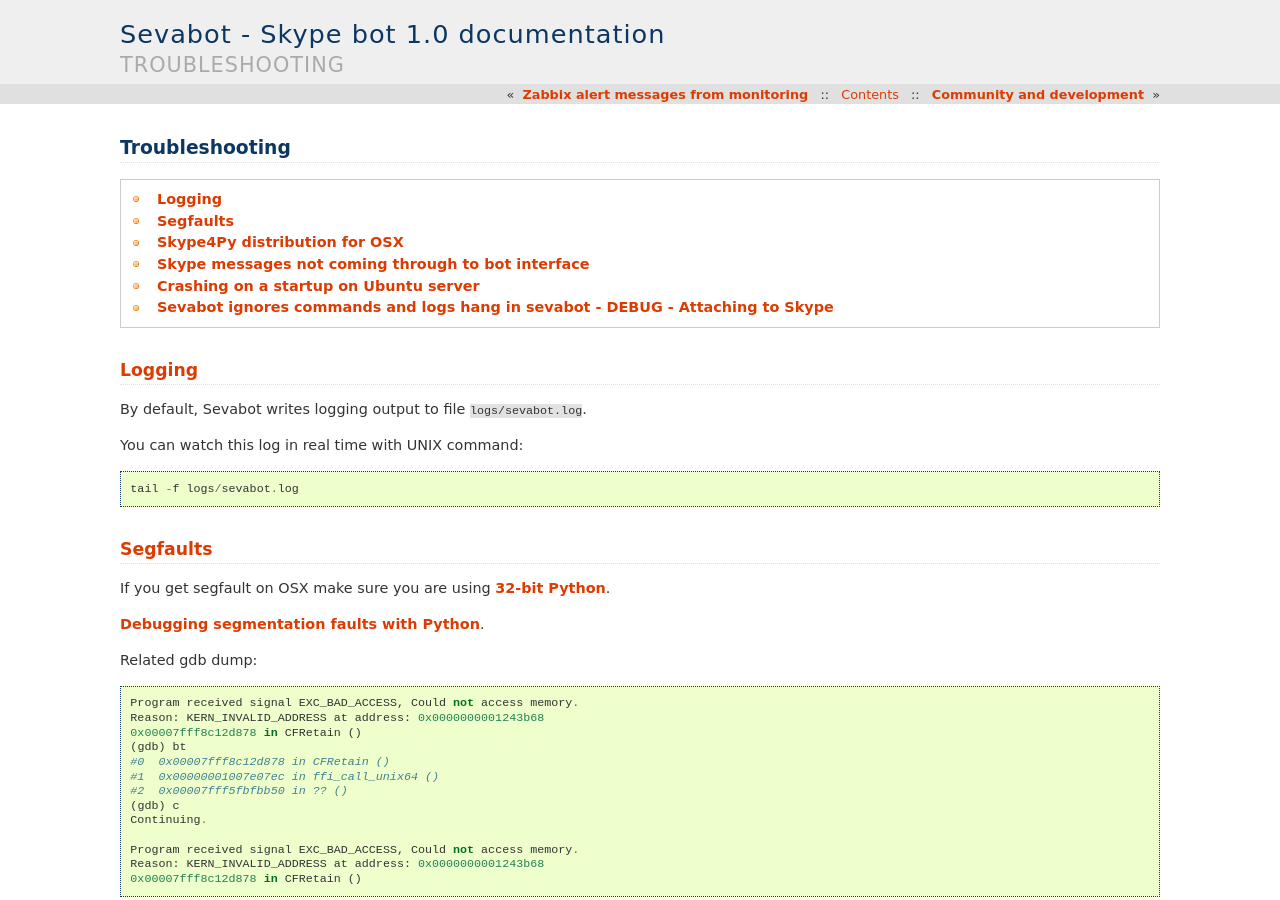
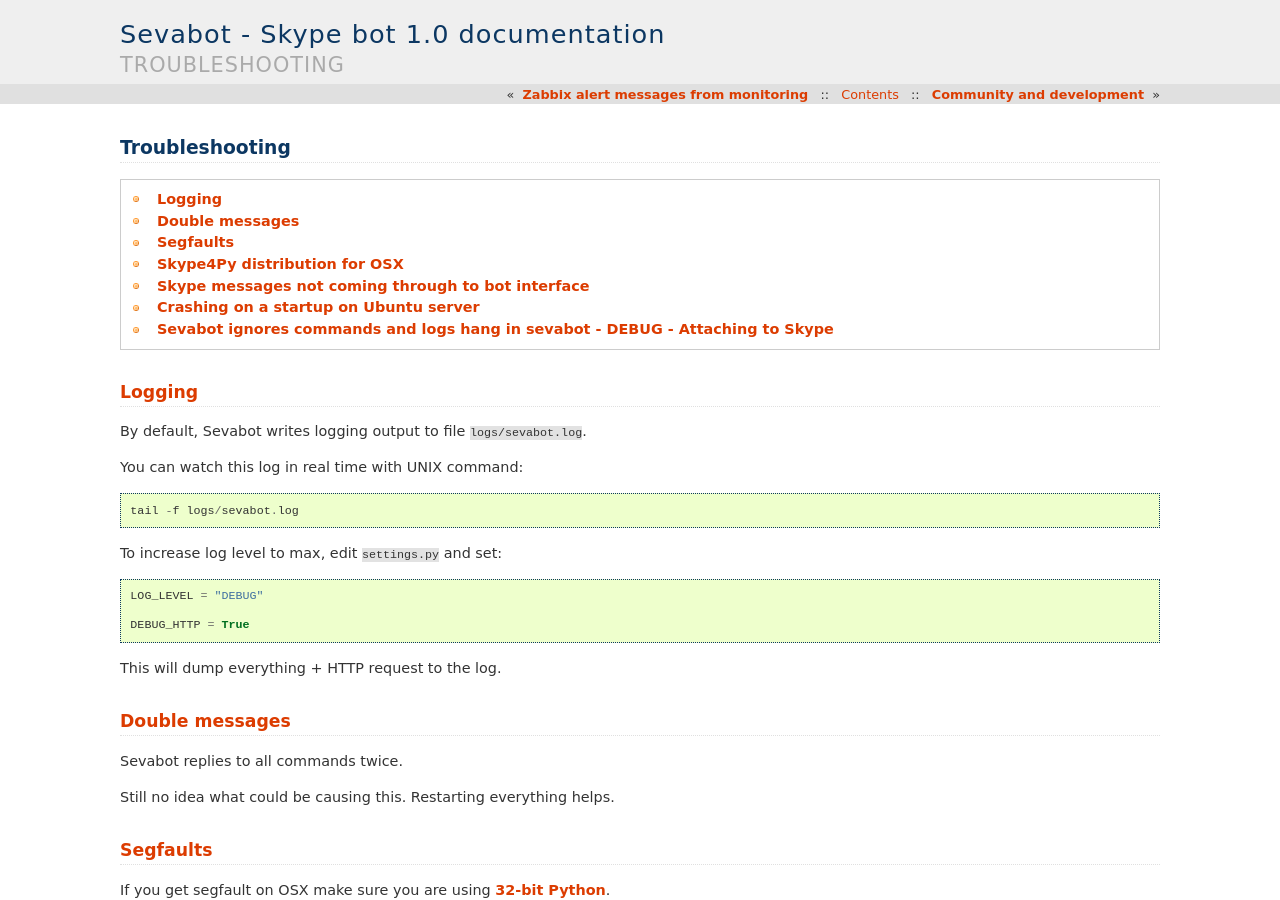
Before and after one commit to opensourcehacker/sevabot, a Sphinx documentation site: the page built from docs/source/troubleshooting.rst, in a window 1280 px wide and 900 px high. Built offline with Sphinx 7.4.7, drawn with Linux system fonts in a browser that asks for light colours.

Commit message:
More troubleshooting and logging

```diff
--- a/docs/source/troubleshooting.rst
+++ b/docs/source/troubleshooting.rst
@@ -12,6 +12,21 @@
 You can watch this log in real time with UNIX command::
 
     tail -f logs/sevabot.log
+
+To increase log level to max, edit ``settings.py`` and set::
+
+    LOG_LEVEL = "DEBUG"
+
+    DEBUG_HTTP = True
+
+This will dump everything + HTTP request to the log.
+
+Double messages
+======================
+
+Sevabot replies to all commands twice.
+
+Still no idea what could be causing this. Restarting everything helps.
 
 Segfaults
 ===========
```
